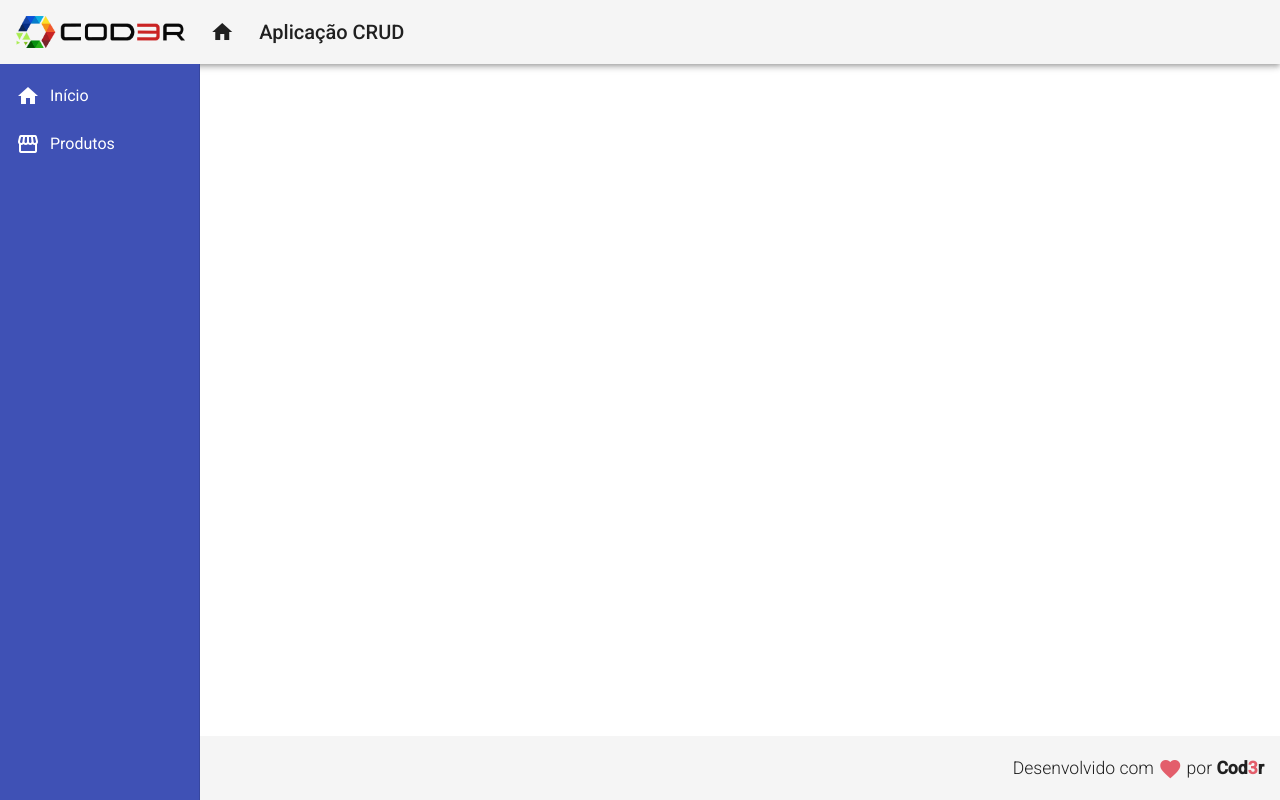
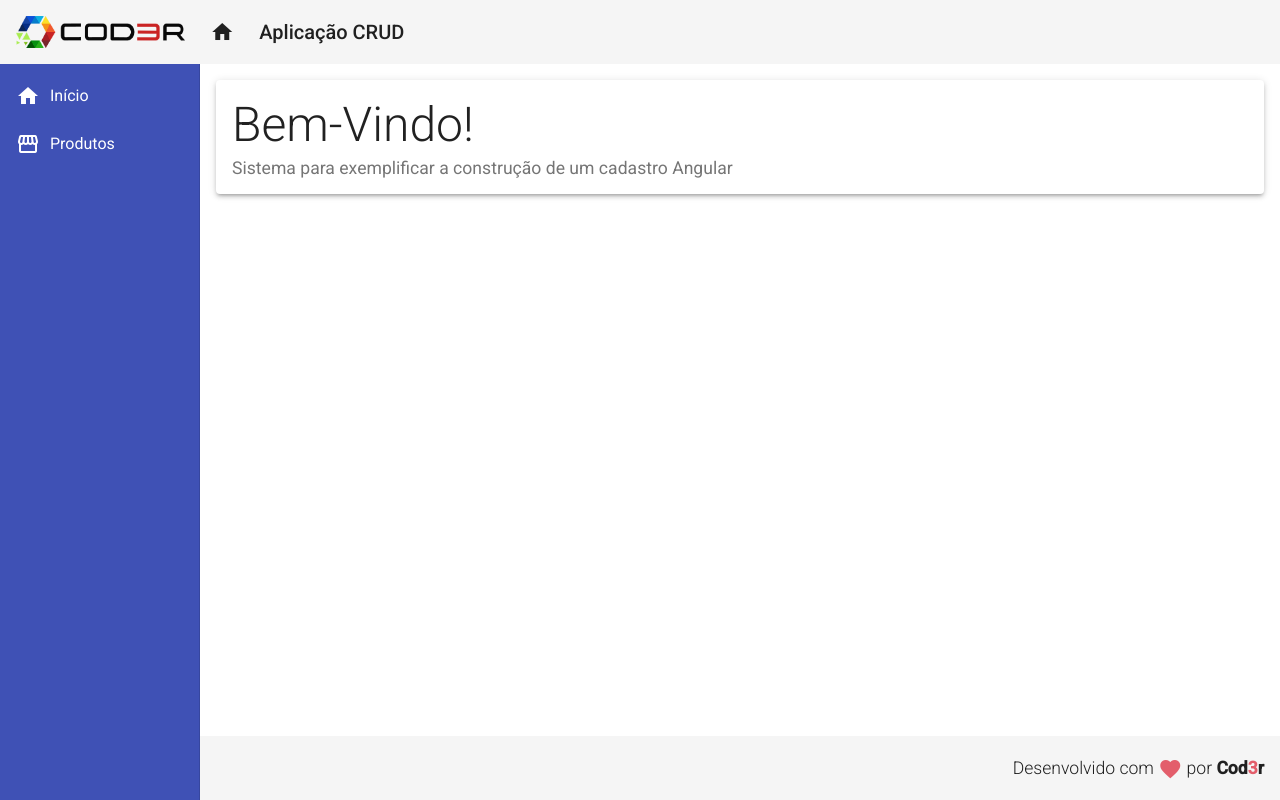
Before and after one commit to fabiomonari/angular-basic-crud-fe-be, an Angular app: page / in a window 1280 px wide. Built offline with nearby package versions, Linux system fonts and the light colour scheme.

Commit message:
Adding Home component

```diff
--- a/src/app/components/template/nav/nav.component.css
+++ b/src/app/components/template/nav/nav.component.css
@@ -10,3 +10,8 @@
 .sidenav i {
   padding-right: 10px;
 }
+
+.content {
+  padding: 16px;
+  background-color: #fff;
+}
--- a/src/app/components/template/nav/nav.component.html
+++ b/src/app/components/template/nav/nav.component.html
@@ -11,4 +11,7 @@
       <a mat-list-item><i class="material-icons">storefront</i>Produtos</a>
     </mat-nav-list>
   </mat-sidenav>
+  <mat-sidenav-content class="content">
+    <app-home></app-home>
+  </mat-sidenav-content>
 </mat-sidenav-container>
--- /dev/null
+++ b/src/app/views/home/home.component.css
@@ -0,0 +1,9 @@
+.home .title {
+  font-size: 3rem;
+  font-weight: 300;
+  line-height: 1.2;
+}
+
+.home .subtitle {
+  font-size: 1.1rem;
+}
--- /dev/null
+++ b/src/app/views/home/home.component.html
@@ -0,0 +1,6 @@
+<mat-card class="home mat-elevation-z3">
+  <mat-card-title class="title">Bem-Vindo!</mat-card-title>
+  <mat-card-subtitle class="subtitle">
+    Sistema para exemplificar a construção de um cadastro Angular
+  </mat-card-subtitle>
+</mat-card>
--- /dev/null
+++ b/src/app/views/home/home.component.ts
@@ -0,0 +1,15 @@
+import { Component, OnInit } from '@angular/core';
+
+@Component({
+  selector: 'app-home',
+  templateUrl: './home.component.html',
+  styleUrls: ['./home.component.css']
+})
+export class HomeComponent implements OnInit {
+
+  constructor() { }
+
+  ngOnInit(): void {
+  }
+
+}
```
Also changed, not shown: src/app/app.module.ts (+10 -1 lines).
